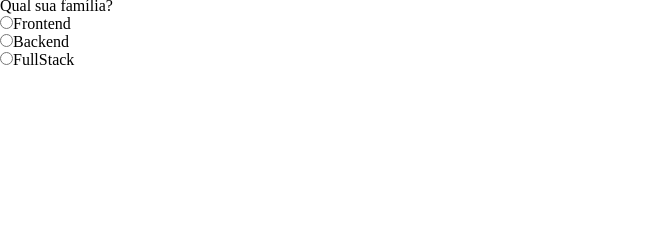
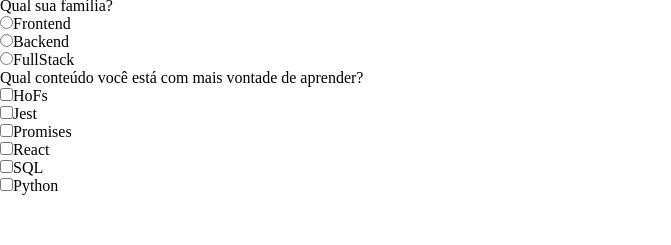
Before and after one commit to ronaferr/project-trybewarts, a website: page index.html in a window 1280 px wide. Shown: the part 138-383 px from the top of the page, 0-671 px from the left. Drawn offline with Linux system fonts and the light colour scheme.

Commit message:
entrega requisito 13

```diff
--- a/index.html
+++ b/index.html
@@ -53,6 +53,27 @@
                 <div><input type="radio" name="family" value="Backend" id="Backend">Backend</div>
                 <div><input type="radio" name="family" value="FullStack" id="FullStack">FullStack</div>
             </div>
+            <div>
+                <p id="label-content">Qual conteúdo você está com mais vontade de aprender?</p>
+                <div>
+                    <input type="checkbox" name="" id="" value="HoFs">HoFs
+                </div>
+                <div>
+                    <input type="checkbox" name="" id="" value="Jest">Jest
+                </div>
+                <div>
+                    <input type="checkbox" name="" id="" value="Promises">Promises
+                </div>
+                <div>
+                    <input type="checkbox" name="" id="" value="React">React
+                </div>
+                <div>
+                    <input type="checkbox" name="" id="" value="SQL">SQL
+                </div>
+                <div>
+                    <input type="checkbox" name="" id="" value="Python">Python
+                </div>
+            </div>
         </form>
         <div id="contanier-image">
             <img src="images/trybewarts-colored.svg" alt="logo Trybewarts" id="trybewarts-forms-logo">
```
